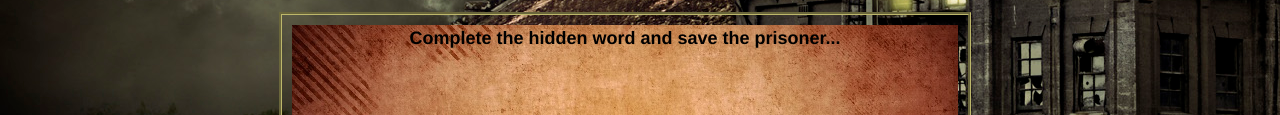
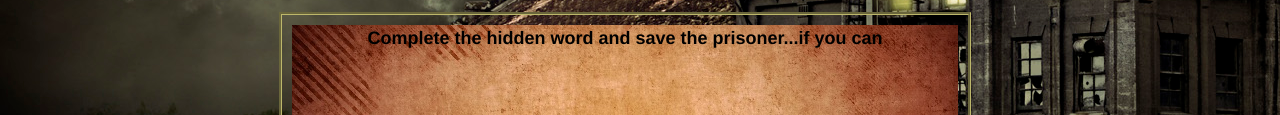
Before and after one commit to pelon34/JuegoQuemados, a plain HTML site: page public_html/index.html in a window 1280 px wide. Shown: the part 423-538 px from the top of the page. Drawn offline with Linux system fonts and the light colour scheme.

Commit message:
Added extra description

```diff
--- a/public_html/index.html
+++ b/public_html/index.html
@@ -37,7 +37,7 @@
 
                 <div class="solutionAreaInternal" >
 
-                    <h3>Complete the hidden word and save the prisoner...</h3>
+                    <h3>Complete the hidden word and save the prisoner...if you can</h3>
                     <div id="dinamicWordArea">
 
                         <div id='hiddenLettersArea'>
```
